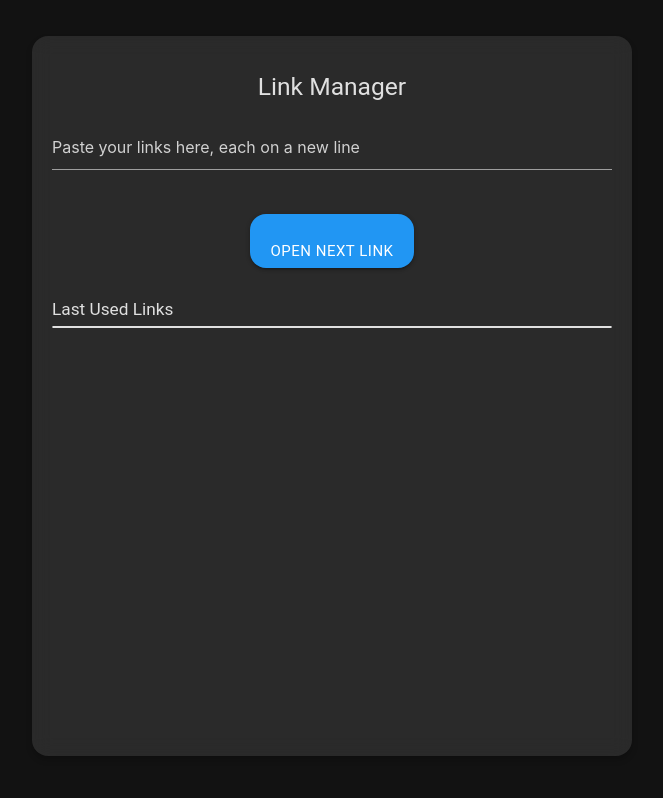
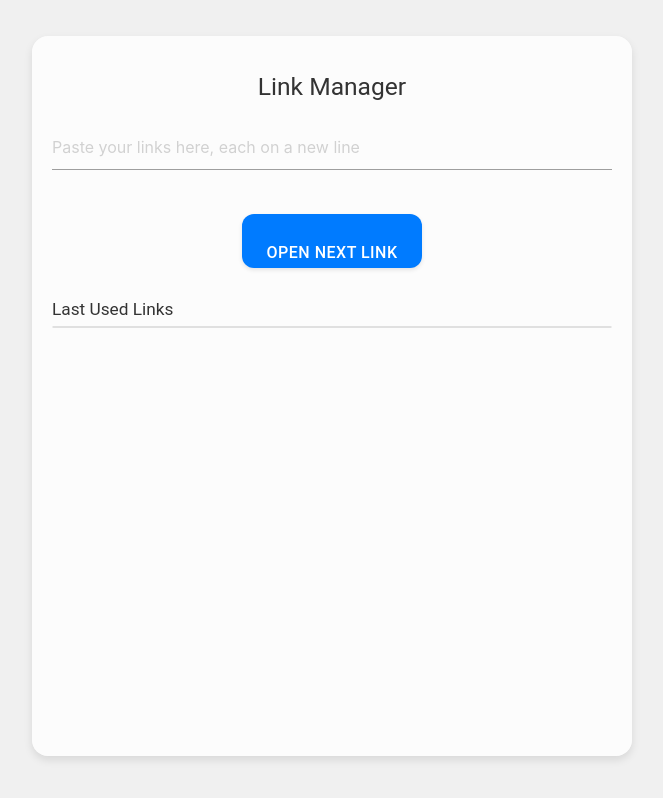
Before and after one commit to tayyabjalbani01/linkvisit, a plain HTML site: page Index.html in a window 1280 px wide. Shown: the whole page, without its empty margins (308-971 px from the left). Drawn offline with nearby package versions, Linux system fonts and the light colour scheme.

Commit message:
styles.css

```diff
--- a/styles.css
+++ b/styles.css
@@ -1,6 +1,6 @@
 body {
-    background-color: #121212;
-    color: #e0e0e0;
+    background-color: #f0f0f0; /* Light gray background */
+    color: #333; /* Dark gray text color */
     font-family: 'Roboto', sans-serif;
     margin: 0;
     padding: 0;
@@ -16,16 +16,16 @@ body {
 }
 
 .glassy {
-    background: rgba(255, 255, 255, 0.1);
+    background: rgba(255, 255, 255, 0.8);
     border-radius: 16px;
     backdrop-filter: blur(10px);
     padding: 20px;
-    box-shadow: 0 4px 6px rgba(0, 0, 0, 0.2);
+    box-shadow: 0 4px 8px rgba(0, 0, 0, 0.1);
     display: flex;
     flex-direction: column;
     align-items: center;
-    height: 90vh; /* Adjust height to fit in the view */
-    overflow: hidden; /* Prevent overflow */
+    height: 90vh;
+    overflow: hidden;
 }
 
 .input-field {
@@ -36,35 +36,42 @@ body {
 
 textarea {
     width: 100%;
-    min-height: 150px; /* Minimum height for the text area */
-    max-height: 300px; /* Maximum height to ensure it doesn't grow too large */
-    border-radius: 16px;
-    color: #e0e0e0;
-    background-color: rgba(255, 255, 255, 0.2);
-    border: 1px solid rgba(255, 255, 255, 0.3);
-    padding: 10px;
+    min-height: 150px;
+    max-height: 300px;
+    border-radius: 12px;
+    color: #333;
+    background-color: rgba(255, 255, 255, 0.9);
+    border: 1px solid #ddd;
+    padding: 12px;
     box-sizing: border-box;
-    overflow-y: auto; /* Add vertical scrollbar when content overflows */
-    resize: vertical; /* Allow vertical resizing */
+    overflow-y: auto;
+    resize: vertical;
+    font-size: 16px;
 }
 
 #openLinkButton {
-    background-color: #2196f3;
+    background-color: #007bff;
     color: white;
-    border-radius: 16px;
-    padding: 10px 20px;
+    border-radius: 12px;
+    padding: 12px 24px;
     margin-top: 10px;
     display: inline-block;
+    font-size: 16px;
+    text-transform: uppercase;
+    font-weight: 500;
+    box-shadow: 0 2px 4px rgba(0, 0, 0, 0.1);
+    transition: background-color 0.3s ease, box-shadow 0.3s ease;
 }
 
 #openLinkButton:hover {
-    background-color: #1976d2;
+    background-color: #0056b3;
+    box-shadow: 0 4px 6px rgba(0, 0, 0, 0.2);
 }
 
 #lastUsedContainer {
     width: 100%;
     margin-top: 20px;
-    overflow-y: auto; /* Add vertical scrollbar if needed */
+    overflow-y: auto;
 }
 
 .collection {
@@ -72,20 +79,22 @@ textarea {
 }
 
 .collection-item {
-    color: #e0e0e0;
-    background: rgba(255, 255, 255, 0.1);
-    border-radius: 16px;
+    color: #333;
+    background: rgba(255, 255, 255, 0.9);
+    border-radius: 12px;
     margin-bottom: 10px;
-    padding: 10px;
+    padding: 12px;
     display: flex;
     align-items: center;
     justify-content: space-between;
+    box-shadow: 0 2px 4px rgba(0, 0, 0, 0.1);
 }
 
 .collection-item a {
-    color: #2196f3;
+    color: #007bff;
     text-decoration: none;
     overflow-wrap: break-word;
+    font-size: 14px;
 }
 
 .collection-item a:hover {
@@ -93,14 +102,18 @@ textarea {
 }
 
 .copy-button {
-    background-color: #4caf50;
+    background-color: #28a745;
     color: white;
-    padding: 5px 10px;
+    padding: 6px 12px;
     border: none;
-    border-radius: 16px;
+    border-radius: 12px;
     cursor: pointer;
+    font-size: 14px;
+    transition: background-color 0.3s ease, box-shadow 0.3s ease;
+    box-shadow: 0 2px 4px rgba(0, 0, 0, 0.1);
 }
 
 .copy-button:hover {
-    background-color: #388e3c;
+    background-color: #218838;
+    box-shadow: 0 4px 6px rgba(0, 0, 0, 0.2);
 }
```
